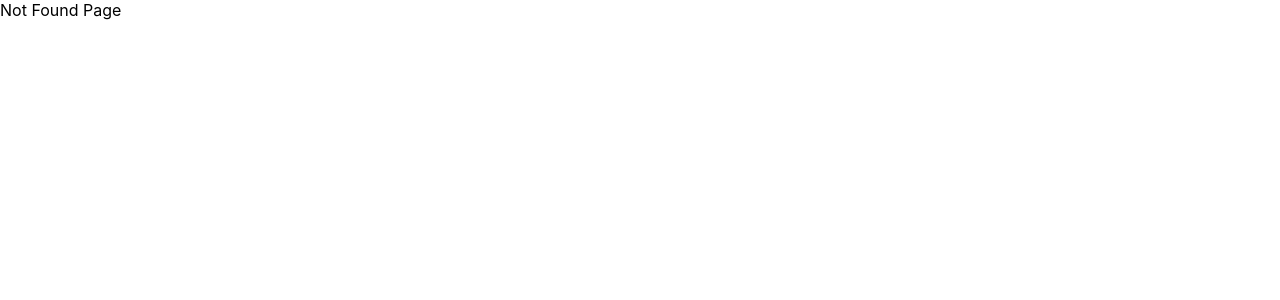
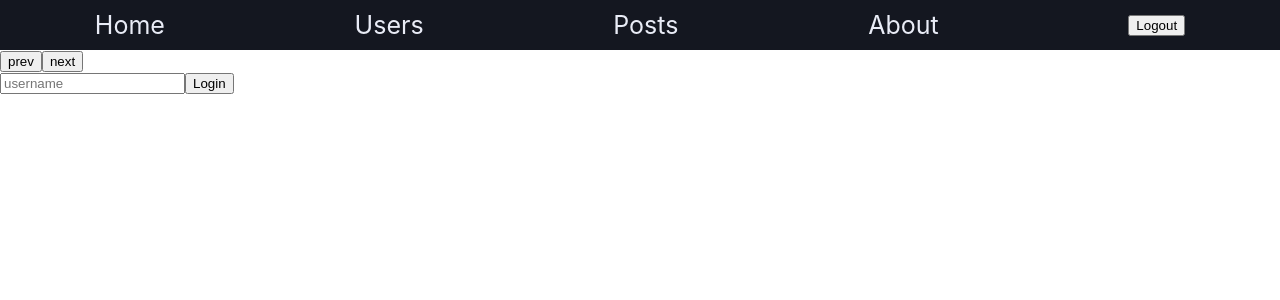
Before and after one commit to Shyrshov-Olexandr/React_part, a React (Create React App) app: page /login in a window 1280 px wide. Before the commit this address had no page. Shown: the top 300 px of the page. Built offline with nearby package versions, Linux system fonts and the light colour scheme.

Commit message:
Bonus_lesson_part2

```diff
--- a/src/App.js
+++ b/src/App.js
@@ -3,6 +3,8 @@
 import {HomePage, AboutPage, NotFoundPage, PostDetailsPage, PostPage, UsersPage} from "./pages";
 import {MainLayout} from "./layouts";
 import React from "react";
+import {LoginPage} from "./pages/LoginPage/LoginPage";
+import {RequireAuth} from "./hot/RequireAuth";
 
 function App() {
   return (
@@ -12,12 +14,17 @@
               <Route index element={<Navigate to={'home'}/>}/>
               <Route path={'home'} element={<HomePage/>}/>
               <Route path={'users'} element={<UsersPage/>}/>
-              <Route path={'posts'} element={<PostPage/>}>
+              <Route path={'posts'} element={
+                  <RequireAuth>
+                      <PostPage/>
+                  </RequireAuth>}>
                   <Route path={':postId'} element={<PostDetailsPage/>}/>
               </Route>
               <Route path={'about'} element={<AboutPage/>}/>
+              <Route path={'login'} element={<LoginPage/>}/>
+              <Route path={'*'} element={<NotFoundPage/>}/>
           </Route>
-          <Route path={'*'} element={<NotFoundPage/>}/>
+
       </Routes>
     </div>
   );
--- a/src/components/Header/Header.js
+++ b/src/components/Header/Header.js
@@ -1,7 +1,9 @@
 import React from 'react';
 import css from './Header.module.css'
 import {NavLink} from "react-router-dom";
+import {useAuthContext} from "../../hooks/useAuthContext";
 const Header = () => {
+    const {user} = useAuthContext();
     return (
         <div className={css.Header}>
             <NavLink to={""}>
@@ -16,6 +18,10 @@
             <NavLink to={"about"}>
                 About
             </NavLink>
+            {user &&
+                <div>
+                    {user}<button>Logout</button>
+                </div>}
         </div>
     );
 };
--- /dev/null
+++ b/src/hooks/useAuthContext.js
@@ -0,0 +1,8 @@
+import {useContext} from "react";
+import {AuthContext} from "../hot/AuthProvider";
+
+const useAuthContext = () => useContext(AuthContext);
+
+export {
+    useAuthContext
+}
--- /dev/null
+++ b/src/hot/AuthProvider.js
@@ -0,0 +1,26 @@
+import React, {createContext, useState} from "react";
+
+const AuthContext = createContext(null);
+
+const AuthProvider = ({children}) => {
+    const [user, setUser] = useState([]);
+
+    const logIn = (loginUser) =>{
+        setUser(loginUser)
+    }
+
+    const logOut = () =>{
+        setUser(null)
+    }
+
+    const value = {user, logIn, logOut}
+    return (
+        <div>
+            <AuthContext.Provider value={value}>
+                {children}
+            </AuthContext.Provider>
+        </div>
+    );
+};
+
+export {AuthProvider, AuthContext};
--- /dev/null
+++ b/src/hot/RequireAuth.js
@@ -0,0 +1,18 @@
+import React from 'react';
+import {Navigate, useLocation} from "react-router-dom";
+import {useAuthContext} from "../hooks/useAuthContext";
+
+const RequireAuth = ({children}) => {
+
+    const location = useLocation();
+    const {user} = useAuthContext();
+
+    if(!user){
+        return <Navigate to={'/login'} state={location}/>
+    }
+
+    return children
+
+};
+
+export {RequireAuth};
--- a/src/index.js
+++ b/src/index.js
@@ -1,19 +1,18 @@
-import React, {createContext} from 'react';
+import React from 'react';
 import ReactDOM from 'react-dom/client';
 import './index.css';
 import {App} from './App';
 import reportWebVitals from './reportWebVitals';
 import {BrowserRouter} from "react-router-dom";
-
-export const MyContext = createContext(null)
+import {AuthProvider} from "./hot/AuthProvider";
 
 const root = ReactDOM.createRoot(document.getElementById('root'));
 root.render(
-    <MyContext.Provider value={{name: 'Max', age: 4}}>
+    <AuthProvider>
             <BrowserRouter>
                 <App />
             </BrowserRouter>
-    </MyContext.Provider>
+    </AuthProvider>
 );
 
 // If you want to start measuring performance in your app, pass a function
--- a/src/pages/AboutPage/AboutPage.js
+++ b/src/pages/AboutPage/AboutPage.js
@@ -1,17 +1,8 @@
-import React, {useContext} from 'react';
-import {Button} from "../../components/Button/Button";
-import {MyContext} from "../../index";
-import {click} from "@testing-library/user-event/dist/click";
+
 const AboutPage = () => {
-    const context = useContext(MyContext);
-    context.gender = 'male';
-    Object.assign(context, {status: true})
-    delete context.name
+
     return (
         <div>
-            <Button click={()=>console.log('Click from custom button!')} style = {{backgroundColor:'black'}} >
-                Click
-            </Button>
             AboutPage
         </div>
     );
--- /dev/null
+++ b/src/pages/LoginPage/LoginPage.js
@@ -0,0 +1,25 @@
+import React, {useContext, useRef} from 'react';
+import {AuthContext} from "../../hot/AuthProvider";
+import {useAuthContext} from "../../hooks/useAuthContext";
+import {useLocation, useNavigate} from "react-router-dom";
+
+const LoginPage = () => {
+    const username = useRef();
+    const {logIn} = useAuthContext();
+    useContext(AuthContext)
+    const navigate = useNavigate();
+    const {state} = useLocation();
+
+    const login = () =>{
+       logIn(username.current.value);
+       navigate(state.pathname, {replace: true})
+    }
+    return (
+        <div>
+            <input type="text" placeholder={'username'} ref={username}/>
+            <button onClick={() => login()}>Login</button>
+        </div>
+    );
+};
+
+export {LoginPage};
--- a/src/pages/UsersPage/UsersPage.js
+++ b/src/pages/UsersPage/UsersPage.js
@@ -1,12 +1,9 @@
-import React, {useContext} from 'react';
-import {MyContext} from "../../index";
+import React from 'react';
 
 const UsersPage = () => {
-    const context = useContext(MyContext);
     return (
         <div>
-            <div>name : {context.name}</div>
-            <div>age : {context.age}</div>
+            UserPage
         </div>
     );
 };
```
